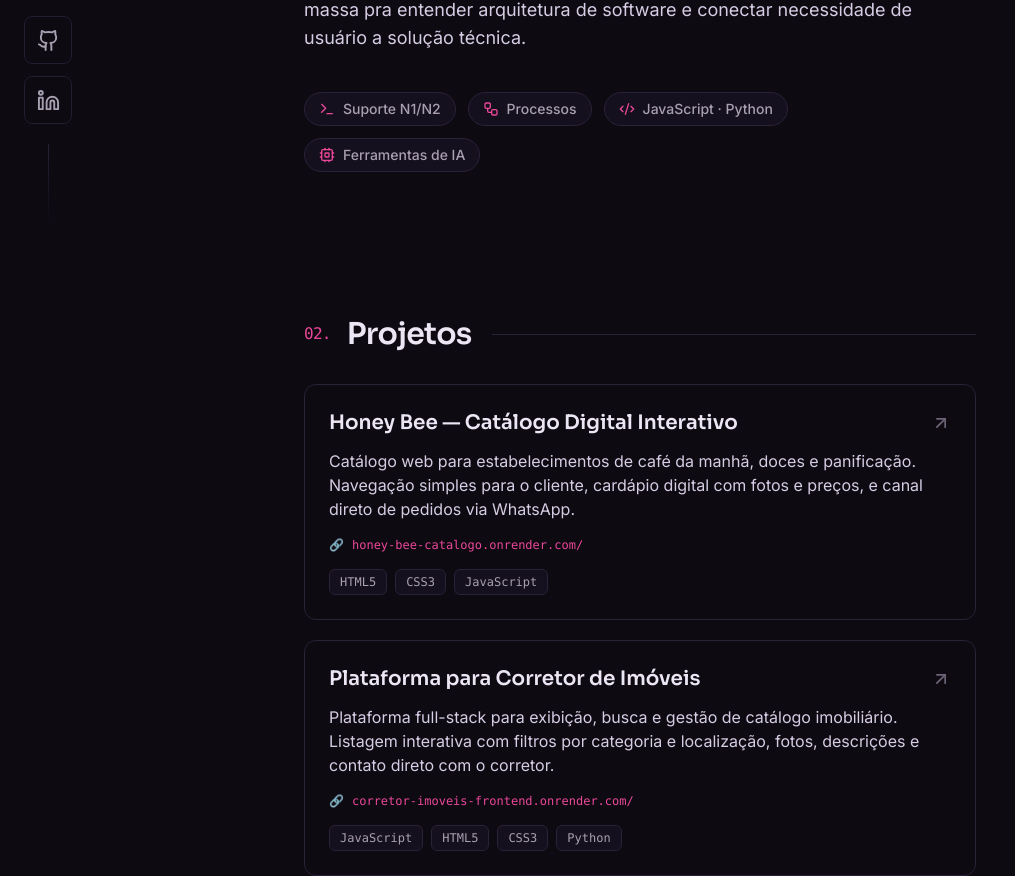
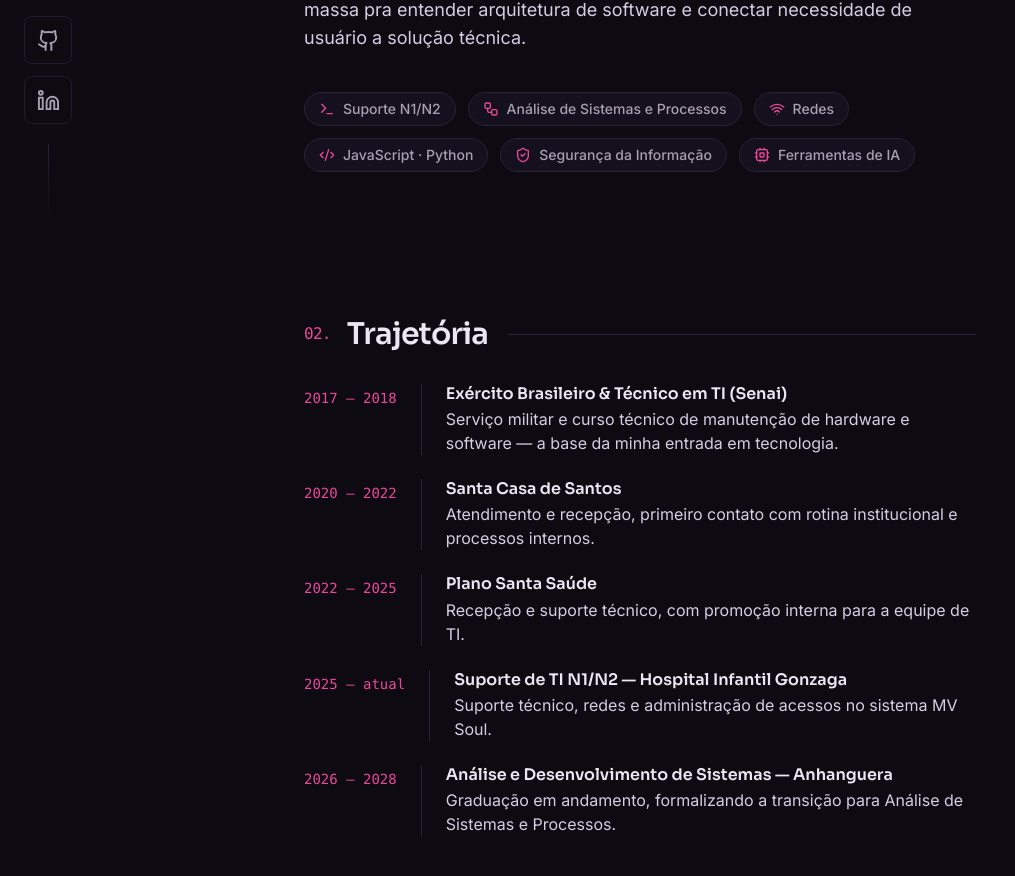
Before and after one commit to Costa-dias/Portofolio, a React (Vite) app: page / in a window 1280 px wide. Shown: the part 576-1452 px from the top of the page, without its empty margins (0-1015 px from the left). Built offline with nearby package versions, Linux system fonts and the light colour scheme.

Commit message:
Ajustes no layoout do site, novas frases
Added new badges and updated the Trajetoria section with milestones.

```diff
--- a/src/App.tsx
+++ b/src/App.tsx
@@ -1,11 +1,12 @@
 import { useEffect, useRef, useState } from 'react';
-import { Github, Linkedin, ArrowUpRight, Terminal, Code2, Workflow, Cpu } from 'lucide-react';
+import { Github, Linkedin, ArrowUpRight, Terminal, Code2, Workflow, Cpu, Wifi, ShieldCheck } from 'lucide-react';
 
 const GITHUB_URL = 'https://github.com/Costa-dias';
 const LINKEDIN_URL = 'https://www.linkedin.com/in/joao-vitor-tec/';
 
 const NAV_LINKS = [
   { id: 'sobre', label: 'Sobre' },
+  { id: 'trajetoria', label: 'Trajetória' },
   { id: 'projetos', label: 'Projetos' },
   { id: 'contato', label: 'Contato' },
 ] as const;
@@ -163,6 +164,7 @@ export default function App() {
         className="relative z-10 mx-auto w-full max-w-2xl px-6 pb-32 pt-28 sm:pt-36 lg:px-0"
       >
         <Intro />
+        <Trajetoria />
         <Projects />
         <Contact />
       </main>
@@ -257,17 +259,78 @@ function Intro() {
           </p>
         </div>
 
-        <div className="mt-10 flex flex-wrap gap-3">
+       <div className="mt-10 flex flex-wrap gap-3">
           <Badge icon={<Terminal className="h-4 w-4" />} label="Suporte N1/N2" />
-          <Badge icon={<Workflow className="h-4 w-4" />} label="Processos" />
+          <Badge icon={<Workflow className="h-4 w-4" />} label="Análise de Sistemas e Processos" />
+          <Badge icon={<Wifi className="h-4 w-4" />} label="Redes" />
           <Badge icon={<Code2 className="h-4 w-4" />} label="JavaScript · Python" />
+          <Badge icon={<ShieldCheck className="h-4 w-4" />} label="Segurança da Informação" />
           <Badge icon={<Cpu className="h-4 w-4" />} label="Ferramentas de IA" />
-        </div>
+      </div>
       </div>
     </section>
   );
 }
+type Milestone = {
+  period: string;
+  title: string;
+  description: string;
+};
 
+const TRAJETORIA: Milestone[] = [
+  {
+    period: '2017 — 2018',
+    title: 'Exército Brasileiro & Técnico em TI (Senai)',
+    description: 'Serviço militar e curso técnico de manutenção de hardware e software — a base da minha entrada em tecnologia.',
+  },
+  {
+    period: '2020 — 2022',
+    title: 'Santa Casa de Santos',
+    description: 'Atendimento e recepção, primeiro contato com rotina institucional e processos internos.',
+  },
+  {
+    period: '2022 — 2025',
+    title: 'Plano Santa Saúde',
+    description: 'Recepção e suporte técnico, com promoção interna para a equipe de TI.',
+  },
+  {
+    period: '2025 — atual',
+    title: 'Suporte de TI N1/N2 — Hospital Infantil Gonzaga',
+    description: 'Suporte técnico, redes e administração de acessos no sistema MV Soul.',
+  },
+  {
+    period: '2026 — 2028',
+    title: 'Análise e Desenvolvimento de Sistemas — Anhanguera',
+    description: 'Graduação em andamento, formalizando a transição para Análise de Sistemas e Processos.',
+  },
+];
+
+function Trajetoria() {
+  const { ref, shown } = useReveal<HTMLDivElement>();
+  return (
+    <section id="trajetoria" aria-labelledby="trajetoria-title" className="mt-28 scroll-mt-24 sm:mt-36">
+      <SectionHeading index="02." title="Trajetória" />
+      <h3 id="trajetoria-title" className="sr-only">Trajetória</h3>
+
+      <ol
+        ref={ref}
+        className={`mt-8 space-y-6 transition-all duration-700 ease-out ${shown ? 'translate-y-0 opacity-100' : 'translate-y-6 opacity-0'}`}
+      >
+        {TRAJETORIA.map((m) => (
+          <li key={m.title} className="flex gap-4 sm:gap-6">
+            <span className="mt-1 whitespace-nowrap font-mono text-xs text-[--accent-bright] sm:text-sm">
+              {m.period}
+            </span>
+            <div className="border-l border-[--line] pl-4 sm:pl-6">
+              <h4 className="font-semibold text-[--text]">{m.title}</h4>
+              <p className="mt-1 text-sm leading-relaxed text-[#d6cde4] sm:text-base">{m.description}</p>
+            </div>
+          </li>
+        ))}
+      </ol>
+    </section>
+  );
+}
 function Badge({ icon, label }: { icon: React.ReactNode; label: string }) {
   return (
     <span className="inline-flex items-center gap-2 rounded-full border border-[--line] bg-[--bg-soft] px-3.5 py-1.5 text-sm font-medium text-[--muted] transition-colors duration-200 hover:border-[--accent]/60 hover:text-[--text]">
@@ -287,7 +350,7 @@ function Projects() {
       aria-labelledby="projetos-title"
       className="mt-28 scroll-mt-24 sm:mt-36"
     >
-      <SectionHeading index="02." title="Projetos" />
+      <SectionHeading index="03." title="Projetos" />
       <h3 id="projetos-title" className="sr-only">
         Projetos
       </h3>
@@ -364,7 +427,7 @@ function Contact() {
         ref={ref}
         className={`transition-all duration-700 ease-out ${shown ? 'translate-y-0 opacity-100' : 'translate-y-6 opacity-0'}`}
       >
-        <p className="mb-4 font-mono text-sm text-[--accent-bright]">03.</p>
+        <p className="mb-4 font-mono text-sm text-[--accent-bright]">04.</p>
         <h2 id="contato-title" className="text-3xl font-bold tracking-tight sm:text-5xl">
           Vamos conversar.
         </h2>
```
